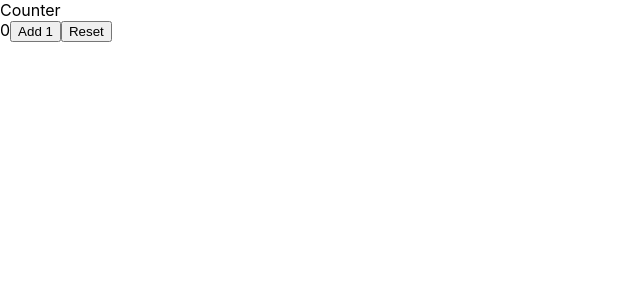
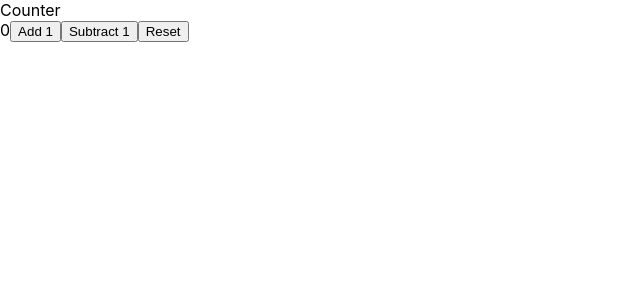
Before and after one commit to jason-mai318/counter, a React (Create React App) app: page / in a window 1280 px wide. Shown: the top 300 px of the page, without its empty margins (0-640 px from the left). Built offline with nearby package versions, Linux system fonts and the light colour scheme.

Commit message:
added decrement button

```diff
--- a/src/App.js
+++ b/src/App.js
@@ -16,6 +16,12 @@ increment = () => {
   })
 };
 
+decrement = () => {
+  this.setState({
+    counter: this.state.counter -1
+  })
+};
+
 reset = () => {
   this.setState({
     counter: 0
@@ -29,6 +35,7 @@ reset = () => {
         <div className="counter">
           {this.state.counter}
           <button type="button" onClick={this.increment}>Add 1</button>
+          <button type="button" onClick={this.decrement}>Subtract 1</button>
           <button type="button" onClick={this.reset}>Reset</button>
           </div>
       </div>
```
